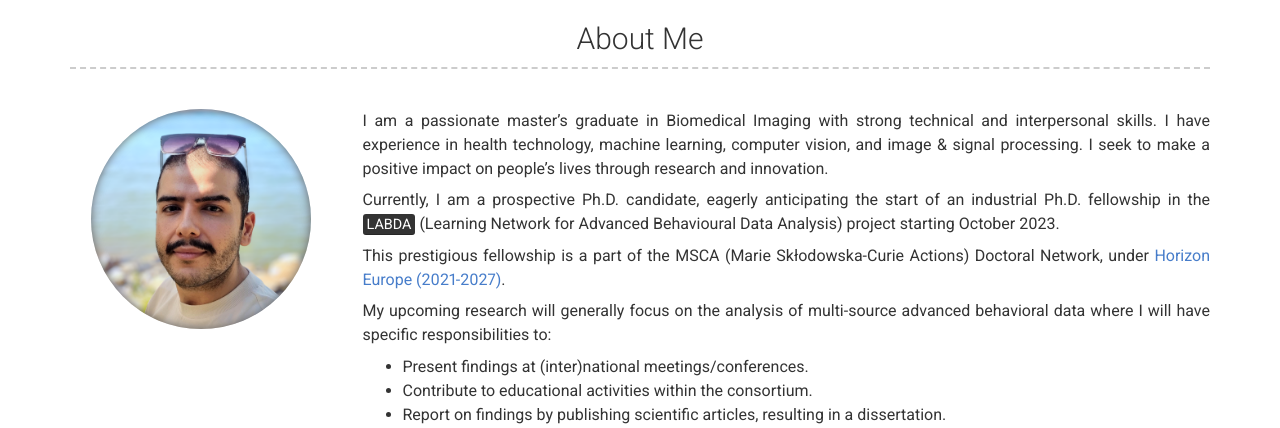
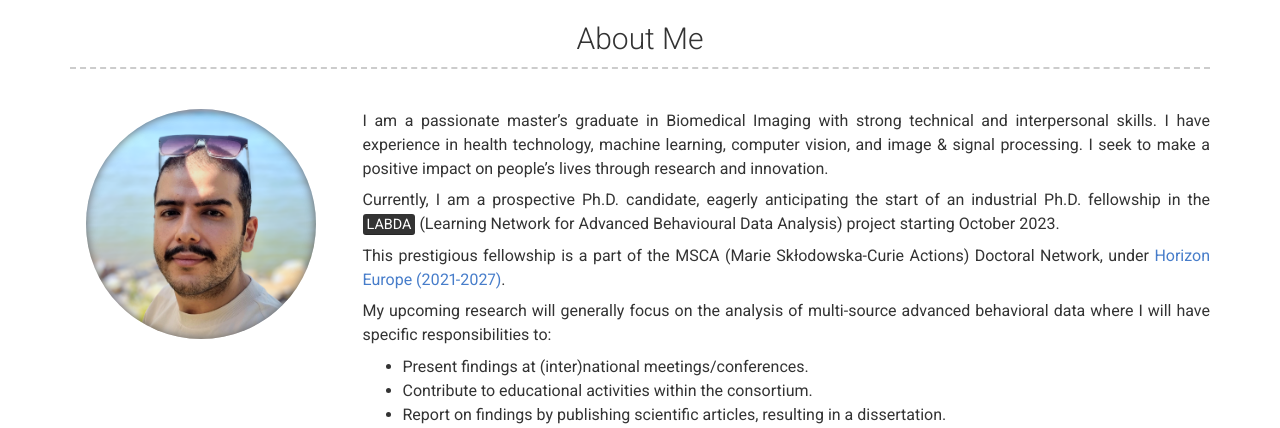
Before and after one commit to aminrezaei-img/CV, a Jekyll site: the page built from index.md, in a window 1280 px wide. Shown: the part 194-622 px from the top of the page. Built offline with Jekyll 4.4.1, drawn with Linux system fonts in a browser that asks for light colours; nearby versions of some CDN libraries.

Commit message:
Update modern-resume-theme.scss

```diff
--- a/_sass/modern-resume-theme.scss
+++ b/_sass/modern-resume-theme.scss
@@ -28,8 +28,8 @@
 }
 
 .profile-img {
-  width: 220px;
-  height: 220px;
+  width: 230px;
+  height: 230px;
   margin: 0 auto;
   margin-bottom: 15px;
   display: block;
```
